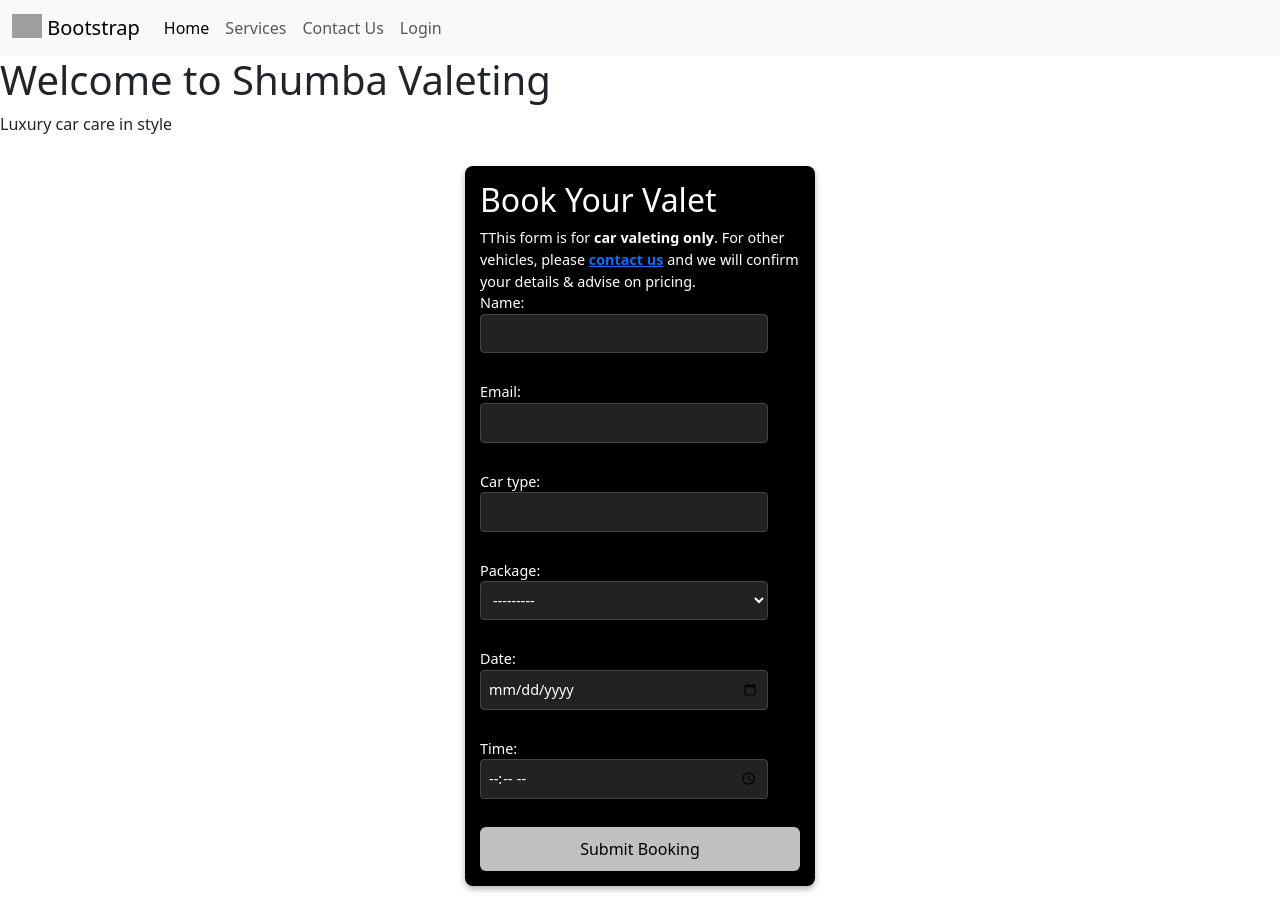
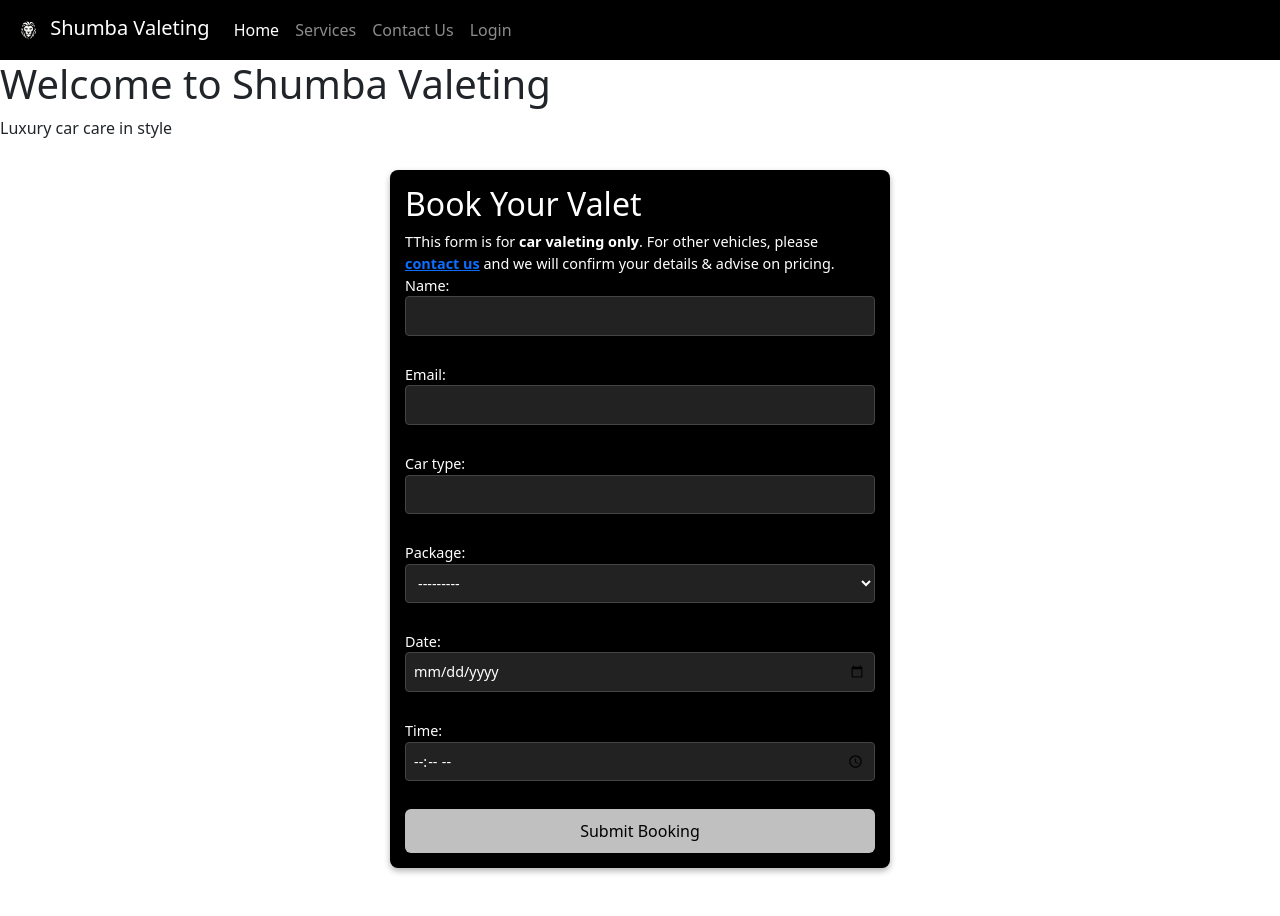
Before and after one commit to MunasheMuk2/Shumba_valeting, a Django app: page / in a window 1280 px wide. After the commit the page ends 874 px from the top, so only its background shows below. Run offline with Django 4.2, Linux system fonts and the light colour scheme; data that the repository does not hold is empty; grey boxes are pictures that could not be loaded.

Commit message:
Add images and js files to static

```diff
--- a/bookings/templates/home.html
+++ b/bookings/templates/home.html
@@ -4,7 +4,7 @@
   <head>
     <meta charset="UTF-8" />
     <title>Shumba Valeting</title>
-    <link rel="stylesheet" href="{% static 'css/style.css' %}">
+    <link rel="stylesheet" href="{% static 'css/styles.css' %}">
     <!-- Bootstrap CSS Link -->
     <link
     href="https://cdn.jsdelivr.net/npm/bootstrap@5.3.7/dist/css/bootstrap.min.css"
@@ -17,10 +17,10 @@
 
     <!-- Bootsrtap Nav bar-->
 
-    <nav class="navbar navbar-expand-lg bg-body-tertiary">
+    <nav class="navbar nav-color navbar-expand-lg bg-body-tertiary" data-bs-theme="dark">
         <div class="container-fluid">
-          <a class="navbar-brand" href="#"><img src="/docs/5.3/assets/brand/bootstrap-logo.svg" alt="Logo" width="30" height="24" class="d-inline-block align-text-top">
-            Bootstrap</a>
+          <a class="navbar-brand" href="#"><img src="static\css\images\lion.png" alt="Logo" width="33" height="33" class="d-inline-block align-text-top lion">
+            Shumba Valeting</a>
           <button class="navbar-toggler" type="button" data-bs-toggle="collapse" data-bs-target="#navbarNav" aria-controls="navbarNav" aria-expanded="false" aria-label="Toggle navigation">
             <span class="navbar-toggler-icon"></span>
           </button>
@@ -69,9 +69,3 @@
 
   </body>
 </html>
-
-<script
-  src="https://cdn.jsdelivr.net/npm/bootstrap@5.3.7/dist/js/bootstrap.bundle.min.js"
-  integrity="sha384-ndDqU0Gzau9qJ1lfW4pNLlhNTkCfHzAVBReH9diLvGRem5+R9g2FzA8ZGN954O5Q"
-  crossorigin="anonymous"
-></script>
--- a/static/css/style.css
+++ b/static/css/styles.css
@@ -1,7 +1,7 @@
 .booking-form {
     background: #000; /* black background */
     color: #fff;      /* white text */
-    max-width: 350px; /* slightly narrower */
+    max-width: 500px; /* allow more width for 2 columns */
     margin: 30px auto;
     padding: 15px;
     border-radius: 8px;
@@ -9,20 +9,22 @@
     font-size: 0.9rem; /* more compact text */
 }
 
+/* Default input styling */
 .booking-form input,
 .booking-form select {
-    width: 90%;
-    padding: 8px;  /* smaller padding for compactness */
+    width: 100%; /* full width inside their flex container */
+    padding: 8px;
     margin-bottom: 12px;
     border: 1px solid #444;
     border-radius: 4px;
-    background: #222; /* dark grey input background */
-    color: #fff;      /* white text inside fields */
+    background: #222;
+    color: #fff;
 }
 
 .booking-form input::placeholder {
-    color: #bbb; /* lighter placeholder text */
+    color: #bbb;
 }
+
 
 .booking-form button {
     background: silver;
@@ -40,3 +42,8 @@
     background: #fff;
     color: #000;
 }
+
+
+nav.navbar {
+    background-color: #000 !important;
+}
```
Also changed, not shown: static/css/images/lion.png (added), 3 other files.
